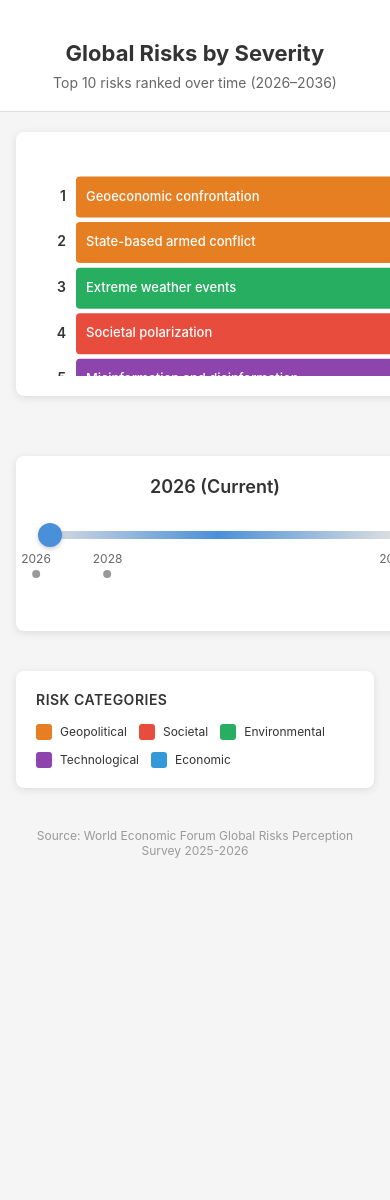
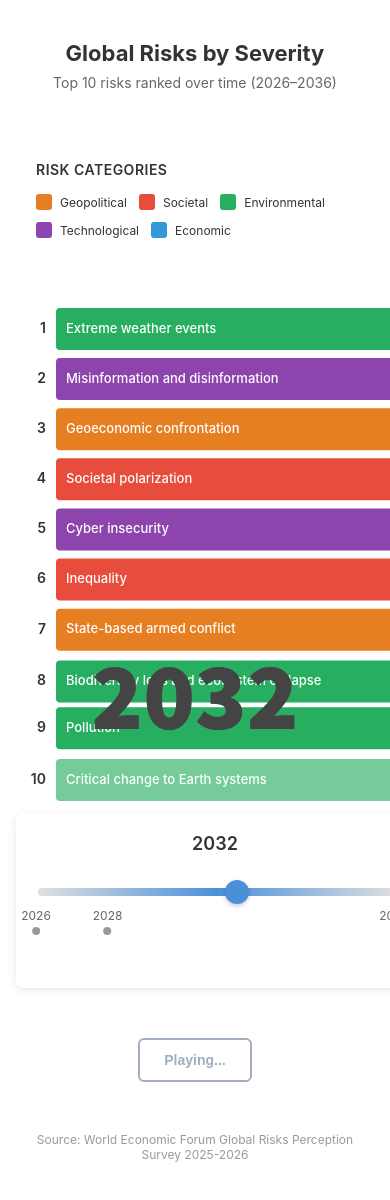
Before and after one commit to michaelcicirko/wef-risk-visualization, a React (Vite) app: page / in a window 390 px wide. Shown: the top 1200 px of the page. Before the commit the page ends 898 px from the top, so only its background shows below. Built offline with nearby package versions, Linux system fonts and the light colour scheme.

Commit message:
Update layout: move Risk Categories to top, increase year font to 10rem, clean styling for screen recording

```diff
--- a/index.html
+++ b/index.html
@@ -5,11 +5,14 @@
     <link rel="icon" type="image/svg+xml" href="/favicon.svg" />
     <meta name="viewport" content="width=device-width, initial-scale=1.0" />
     <title>WEF Global Risks Visualization</title>
+    <link rel="preconnect" href="https://fonts.googleapis.com">
+    <link rel="preconnect" href="https://fonts.gstatic.com" crossorigin>
+    <link href="https://fonts.googleapis.com/css2?family=Source+Sans+Pro:wght@400;600;700;900&display=swap" rel="stylesheet">
     <style>
       body {
         margin: 0;
         min-height: 100vh;
-        background: #f5f5f5;
+        background: white;
         font-family: -apple-system, BlinkMacSystemFont, 'Segoe UI', Roboto, sans-serif;
       }
       #app {
--- a/src/App.jsx
+++ b/src/App.jsx
@@ -1,16 +1,50 @@
-import { useState } from 'react';
+import { useState, useEffect, useCallback } from 'react';
 import { D3Chart } from './components/D3Chart.jsx';
 import { TimelineSlider } from './components/TimelineSlider.jsx';
 import { useInterpolatedData } from './hooks/useInterpolatedData.js';
-import { categoryColors, YEAR_MIN } from './data/risks.js';
+import { categoryColors, YEAR_MIN, YEAR_MAX } from './data/risks.js';
 import styles from './App.module.css';
 
 function App() {
   // Start at 2026 (current rankings)
   const [year, setYear] = useState(YEAR_MIN);
+  const [isPlaying, setIsPlaying] = useState(true);
 
   // Get interpolated data based on current year
   const data = useInterpolatedData(year);
+
+  // Auto-play animation: 10 seconds total from 2026 to 2036
+  useEffect(() => {
+    if (!isPlaying) return;
+
+    const totalDuration = 10000; // 10 seconds in ms
+    const startTime = Date.now();
+    const yearRange = YEAR_MAX - YEAR_MIN;
+
+    const animate = () => {
+      const elapsed = Date.now() - startTime;
+      const progress = Math.min(elapsed / totalDuration, 1);
+
+      // Calculate current year based on progress
+      const currentYear = YEAR_MIN + (yearRange * progress);
+      setYear(currentYear);
+
+      if (progress < 1) {
+        requestAnimationFrame(animate);
+      } else {
+        // Animation complete, pause at end
+        setIsPlaying(false);
+      }
+    };
+
+    const animationId = requestAnimationFrame(animate);
+    return () => cancelAnimationFrame(animationId);
+  }, [isPlaying]);
+
+  const handleReplay = useCallback(() => {
+    setYear(YEAR_MIN);
+    setIsPlaying(true);
+  }, []);
 
   return (
     <div className={styles.app}>
@@ -22,9 +56,6 @@ function App() {
       </header>
 
       <main className={styles.main}>
-        <D3Chart data={data} />
-        <TimelineSlider year={year} onYearChange={setYear} />
-
         <div className={styles.legend}>
           <h3 className={styles.legendTitle}>Risk Categories</h3>
           <div className={styles.legendItems}>
@@ -42,6 +73,24 @@ function App() {
           </div>
         </div>
 
+        <div className={styles.chartWrapper}>
+          <D3Chart data={data} />
+          <div className={styles.yearDisplay}>
+            <span className={styles.yearNumber}>{Math.round(year)}</span>
+          </div>
+        </div>
+        <TimelineSlider year={year} onYearChange={setYear} />
+
+        <div className={styles.controls}>
+          <button
+            className={styles.replayButton}
+            onClick={handleReplay}
+            disabled={isPlaying}
+          >
+            {isPlaying ? 'Playing...' : 'Replay Animation'}
+          </button>
+        </div>
+
         <footer className={styles.footer}>
           <p className={styles.source}>
             Source: World Economic Forum Global Risks Perception Survey 2025-2026
--- a/src/App.module.css
+++ b/src/App.module.css
@@ -1,16 +1,14 @@
-/* App Container */
+/* App Container - Clean white background for screen recording */
 .app {
   min-height: 100vh;
-  background: #f5f5f5;
+  background: white;
   font-family: -apple-system, BlinkMacSystemFont, 'Segoe UI', Roboto, sans-serif;
 }
 
-/* Header */
+/* Header - Clean for screen recording */
 .header {
   text-align: center;
   padding: 40px 20px 20px;
-  background: white;
-  border-bottom: 1px solid #e0e0e0;
 }
 
 .title {
@@ -26,23 +24,41 @@
   margin: 0;
 }
 
-/* Main Content */
+/* Main Content - Clean for screen recording */
 .main {
   max-width: 1200px;
   margin: 0 auto;
-  padding: 40px 20px;
+  padding: 60px 20px;
   display: flex;
   flex-direction: column;
-  gap: 20px;
+  align-items: center;
+  gap: 30px;
 }
 
-/* Legend */
+/* Chart Wrapper with Year Display - 50px gap */
+.chartWrapper {
+  display: flex;
+  align-items: center;
+  justify-content: center;
+  gap: 50px;
+}
+
+.yearDisplay {
+  flex-shrink: 0;
+}
+
+.yearNumber {
+  font-family: 'Source Sans Pro', sans-serif;
+  font-weight: 900;
+  font-size: 10rem;
+  color: #444;
+  line-height: 1;
+}
+
+/* Legend - Clean, no visible box */
 .legend {
-  background: white;
   padding: 20px;
-  border-radius: 8px;
-  box-shadow: 0 2px 8px rgba(0, 0, 0, 0.1);
-  margin-top: 20px;
+  margin-top: 10px;
 }
 
 .legendTitle {
@@ -77,6 +93,36 @@
   color: #333;
 }
 
+/* Controls - Clean */
+.controls {
+  display: flex;
+  justify-content: center;
+  margin-top: 20px;
+}
+
+.replayButton {
+  background: transparent;
+  color: #2c5282;
+  border: 2px solid #2c5282;
+  padding: 12px 24px;
+  border-radius: 6px;
+  font-size: 14px;
+  font-weight: 600;
+  cursor: pointer;
+  transition: all 0.2s;
+}
+
+.replayButton:hover:not(:disabled) {
+  background: #2c5282;
+  color: white;
+}
+
+.replayButton:disabled {
+  border-color: #a0aec0;
+  color: #a0aec0;
+  cursor: not-allowed;
+}
+
 /* Footer */
 .footer {
   text-align: center;
@@ -103,6 +149,15 @@
     padding: 20px 16px;
   }
 
+  .chartWrapper {
+    flex-direction: column;
+    gap: 40px;
+  }
+
+  .yearNumber {
+    font-size: 6rem;
+  }
+
   .legendItems {
     gap: 12px;
   }
--- a/src/components/D3Chart.jsx
+++ b/src/components/D3Chart.jsx
@@ -14,10 +14,13 @@ import styles from './D3Chart.module.css';
 export function D3Chart({ data }) {
   const svgRef = useRef(null);
 
-  // Chart dimensions
-  const margin = { top: 20, right: 300, bottom: 20, left: 40 };
-  const width = 800 - margin.left - margin.right;
-  const height = 500 - margin.top - margin.bottom;
+  // Chart dimensions - dynamic based on data
+  const margin = { top: 20, right: 40, bottom: 20, left: 40 };
+  const width = 600 - margin.left - margin.right;
+  const barHeight = 42; // Height per bar (slightly smaller to fit)
+  const barGap = 6; // Gap between bars
+  const totalBars = data?.length || 10;
+  const height = (totalBars * barHeight) + ((totalBars - 1) * barGap) + 20; // +20 for safety padding
 
   useEffect(() => {
     if (!data || data.length === 0) return;
@@ -52,7 +55,8 @@ export function D3Chart({ data }) {
     const yScale = scaleBand()
       .domain(data.map(d => d.displayRank))
       .range([0, height])
-      .padding(0.1);
+      .paddingInner(barGap / barHeight)
+      .paddingOuter(0);
 
     // DATA JOIN: Bars with object constancy via key function (d.id)
     const bars = g.select('.bars')
@@ -64,7 +68,7 @@ export function D3Chart({ data }) {
       .append('rect')
       .attr('class', 'bar')
       .attr('x', 0)
-      .attr('height', yScale.bandwidth())
+      .attr('height', barHeight)
       .attr('rx', 4) // Rounded corners
       .attr('y', d => yScale(d.displayRank))
       .attr('width', barWidth)
@@ -94,14 +98,14 @@ export function D3Chart({ data }) {
       .attr('text-anchor', 'end')
       .attr('dominant-baseline', 'middle')
       .attr('x', -10)
-      .attr('y', d => yScale(d.displayRank) + yScale.bandwidth() / 2)
+      .attr('y', d => yScale(d.displayRank) + barHeight / 2)
       .text(d => d.displayRank)
       .attr('opacity', 0);
 
     const ranksUpdate = ranksEnter.merge(ranks);
     ranksUpdate
       .transition().duration(300).ease(easeCubicOut)
-      .attr('y', d => yScale(d.displayRank) + yScale.bandwidth() / 2)
+      .attr('y', d => yScale(d.displayRank) + barHeight / 2)
       .text(d => d.displayRank)
       .attr('opacity', 1);
 
@@ -117,7 +121,7 @@ export function D3Chart({ data }) {
       .attr('class', 'label')
       .attr('dominant-baseline', 'middle')
       .attr('x', 10)
-      .attr('y', d => yScale(d.displayRank) + yScale.bandwidth() / 2)
+      .attr('y', d => yScale(d.displayRank) + barHeight / 2)
       .text(d => d.title)
       .attr('fill', 'white')
       .attr('opacity', 0);
@@ -125,7 +129,7 @@ export function D3Chart({ data }) {
     const labelsUpdate = labelsEnter.merge(labels);
     labelsUpdate
       .transition().duration(300).ease(easeCubicOut)
-      .attr('y', d => yScale(d.displayRank) + yScale.bandwidth() / 2)
+      .attr('y', d => yScale(d.displayRank) + barHeight / 2)
       .text(d => d.title)
       .attr('opacity', 1);
 
--- a/src/components/D3Chart.module.css
+++ b/src/components/D3Chart.module.css
@@ -1,17 +1,15 @@
 .chartContainer {
   width: 100%;
-  max-width: 1000px;
+  max-width: 520px;
   margin: 0 auto;
-  background: white;
-  border-radius: 8px;
-  padding: 20px;
-  box-shadow: 0 2px 8px rgba(0, 0, 0, 0.1);
+  overflow: visible;
 }
 
 .chart {
   width: 100%;
   height: auto;
   display: block;
+  overflow: visible;
 }
 
 /* Bar styles - applied via D3 */
--- a/src/components/TimelineSlider.jsx
+++ b/src/components/TimelineSlider.jsx
@@ -16,7 +16,7 @@ export function TimelineSlider({ year, onYearChange }) {
   return (
     <div className={styles.container}>
       <div className={styles.yearDisplay}>
-        <span className={styles.yearLabel}>{formatYearLabel(year)}</span>
+        <span className={styles.yearLabel}>{formatYearLabel(Math.round(year))}</span>
       </div>
 
       <div className={styles.sliderWrapper}>
```
